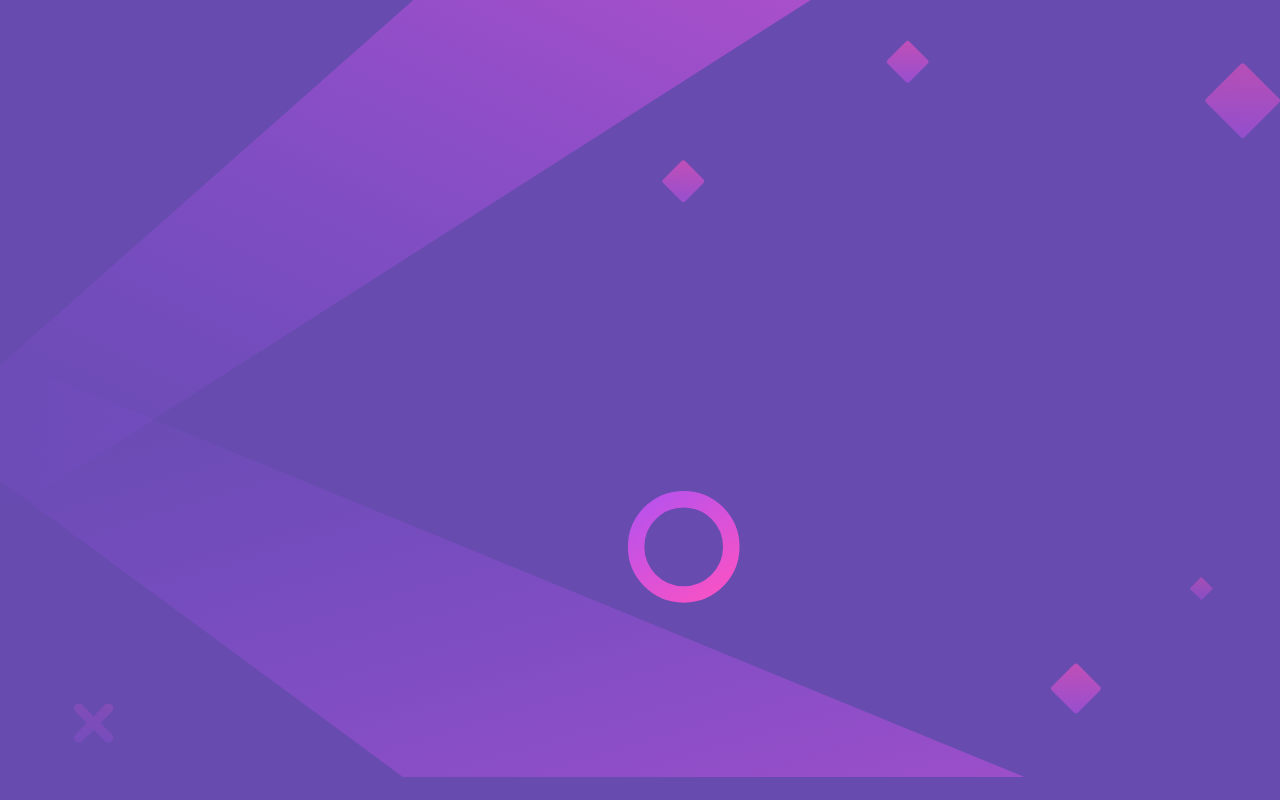
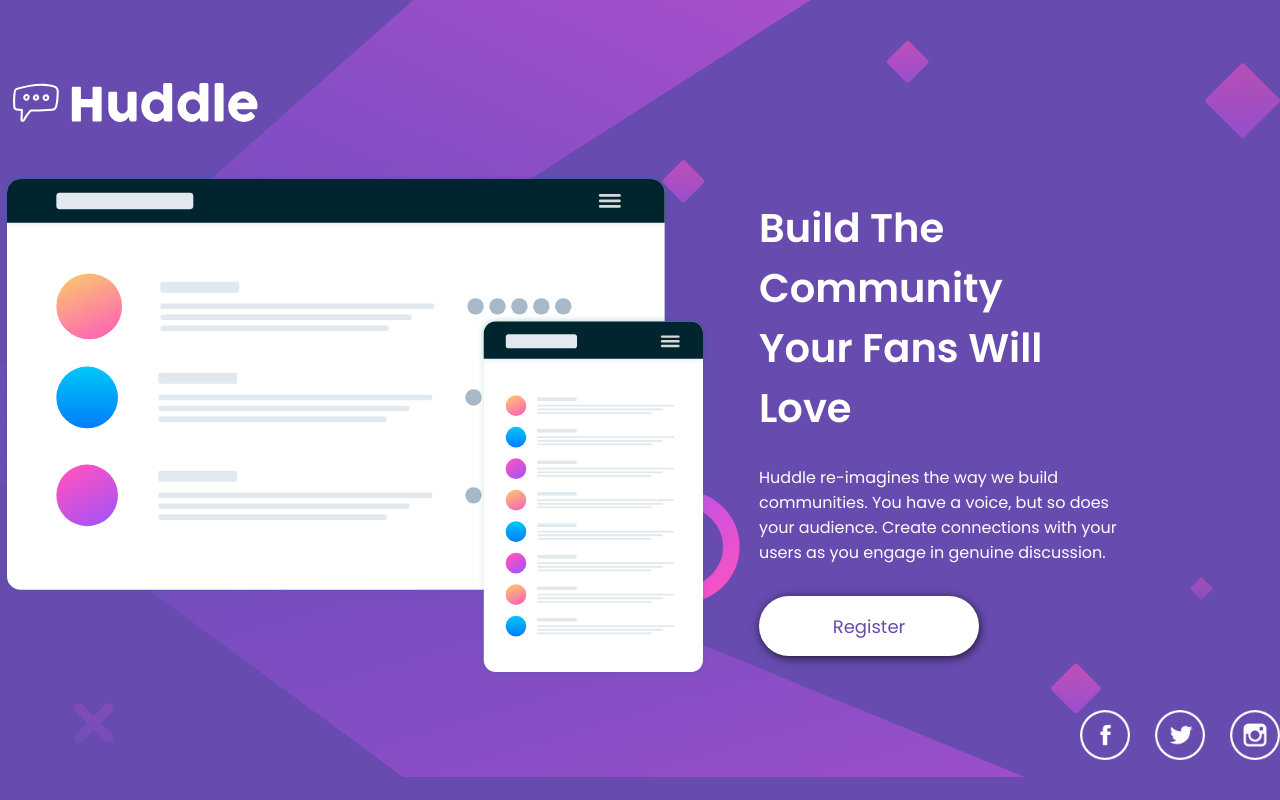
Before and after one commit to CodyKoInABox/huddle, a plain HTML site: page index.html in a window 1280 px wide. Drawn offline with Linux system fonts and the light colour scheme.

Commit message:
create website

```diff
--- a/index.html
+++ b/index.html
@@ -11,7 +11,37 @@
   <title>Huddle | Frontend Mentor</title>
 </head>
 <body>
+  <div class="content">
 
+    <div class="contentTop">
+
+      <img class="logo" src="/images/logo.svg">
+
+    </div>
+
+    <div class="contentMiddle">
+
+      <img class="pages" src="/images/illustration-mockups.svg">
+
+      <div class="textContainer">
+        <h1 class="title">Build The Community<br> Your Fans Will Love</h1>
+        <p>Huddle re-imagines the way we build communities. You have a voice, but so does your audience. Create connections with your users as you engage in genuine discussion.</p>
+        <button class="register">Register</button>
+      </div>
+
+    </div>
+
+    <div class="contentBottom">
+
+      <div class="socialsContainer">
+        <img class="social" src="/images/facebook.png">
+        <img class="social" src="/images/twitter.png">
+        <img class="social" src="/images/instagram.png">
+      </div>
+
+    </div>
+
+  </div>
 
 
 
--- a/style.css
+++ b/style.css
@@ -1,6 +1,7 @@
+@import url('https://fonts.googleapis.com/css2?family=Poppins:wght@400;600&display=swap');
 body{
-    margin: none;
-    padding: none;
+    margin: 0px;
+    padding: 0px;
     background-color: #674baf;
     background-image: url(/images/bg-desktop.svg);
     background-size: 100%;
@@ -13,3 +14,52 @@ body{
         background-repeat: no-repeat;
     }
 }
+.content{
+    height: 100vh;
+    max-width: 1400px;
+    margin-left: auto;
+    margin-right: auto;
+    display: flex;
+    flex-direction: column;
+    justify-content: space-between;
+}
+.contentTop{
+    margin-top: 70px;
+}
+.contentMiddle{
+    display: flex;
+    gap: 50px;
+    font-family: 'Poppins', sans-serif;
+    color: white;
+}
+.textContainer{
+    padding-right: 150px;
+}
+.title{
+    font-size: 40px;
+}
+.register{
+    margin-top: 15px;
+    width: 220px;
+    background-color: white;
+    color: #674baf;
+    border: none;
+    height: 60px;
+    border-radius: 60px;
+    font-family: 'Poppins', sans-serif;
+    font-weight: 400;
+    font-size: large;
+    box-shadow: 1px 2px 10px rgb(0, 0, 0, 0.7);
+}
+.contentBottom{
+    margin-bottom: 40px;
+}
+.socialsContainer{
+    display: flex;
+    float: right;
+    gap: 25px;
+}
+.social{
+    filter: invert(100%);
+    width: 50px;
+}
```
Also changed, not shown: images/facebook.png (added), images/instagram.png (added), images/twitter.png (added).
